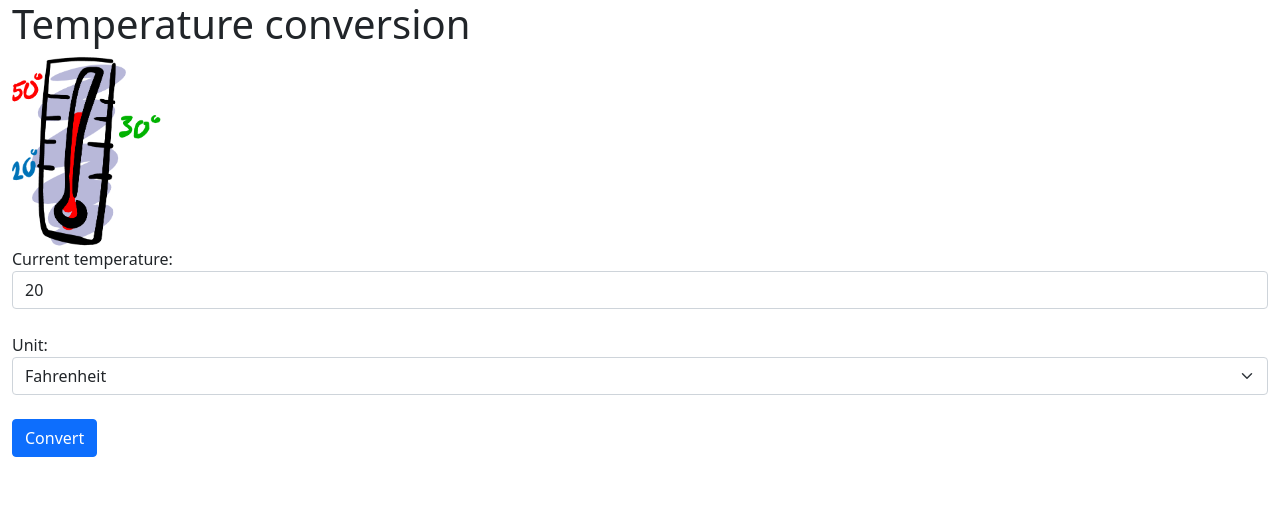
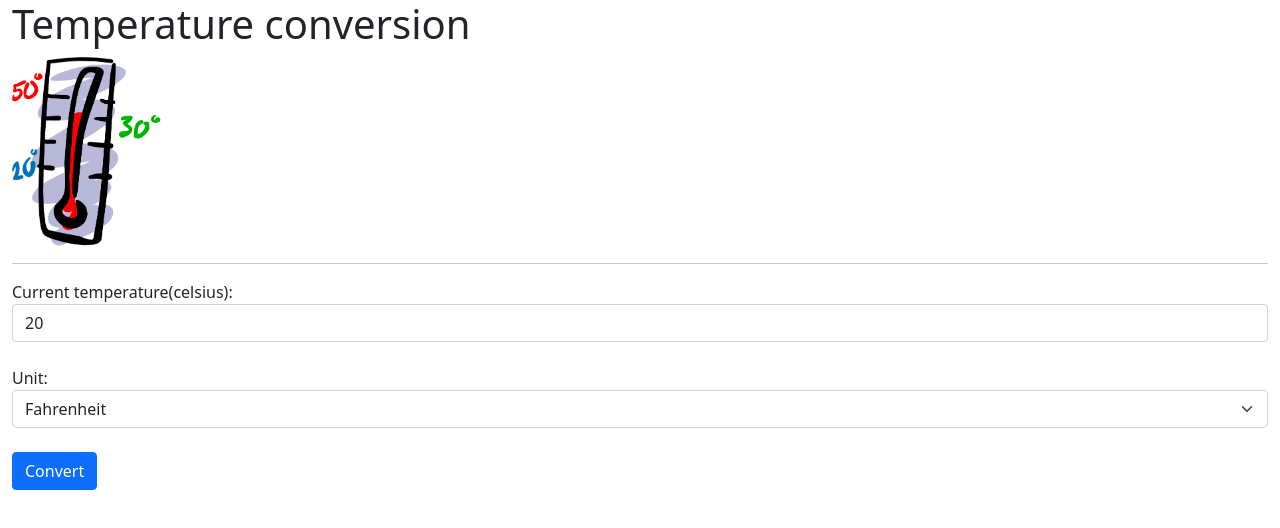
Before and after one commit to Pongsakorn132/ex6a, a plain HTML site: page index.html in a window 1280 px wide. Drawn offline with nearby package versions, Linux system fonts and the light colour scheme.

Commit message:
add <hr> and edit the label

```diff
--- a/index.html
+++ b/index.html
@@ -11,10 +11,11 @@
   <body>
     <div class="container-fluid">
 		<h1>Temperature conversion</h1>
-		<img src="images/temperature.gif" class="img-fluid" alt="runner logo" width="150" height="150"><br>
+	<img src="images/temperature.gif" class="img-fluid" alt="runner logo" width="150" height="150"><br>
+	<hr>
 		<form role="form" method="GET">
 		  <div class="form-group">
-			<label for="tem">Current temperature:</label>
+			<label for="tem">Current temperature(celsius):</label>
 			<input type="text" class="form-control" name="temp" id="temp" value="20">
 		  </div><br>
 		  <div class="form-group">
```
